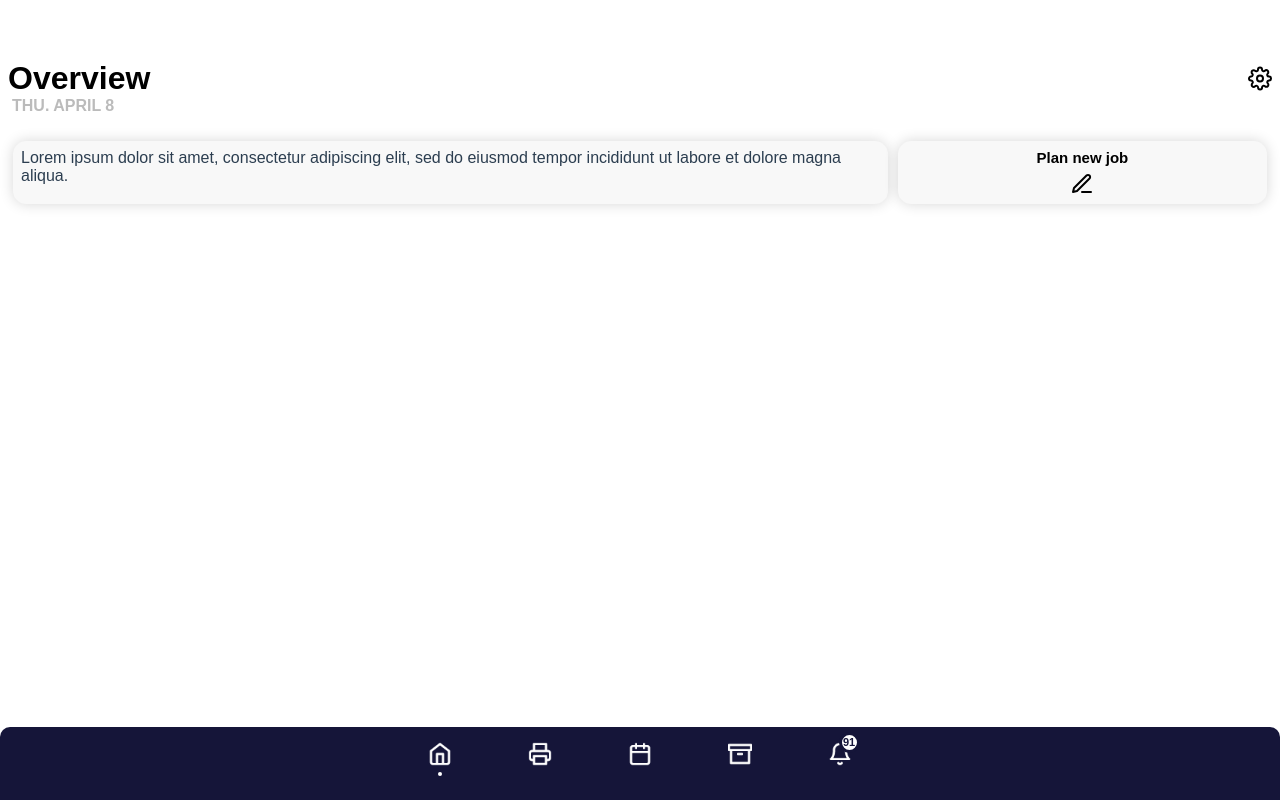
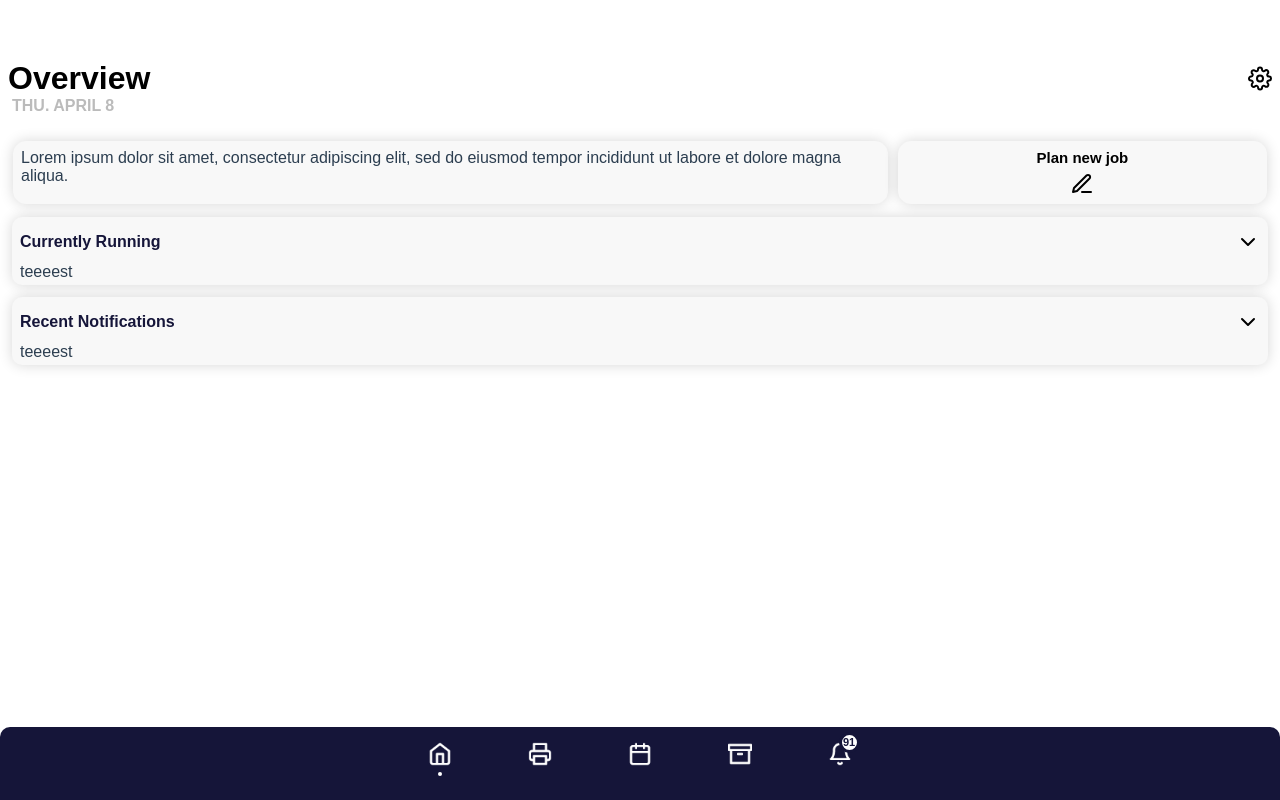
Before and after one commit to RobinGalema/Additive-Vue-App, a Vue app: page / in a window 1280 px wide. Built offline with nearby package versions, Linux system fonts and the light colour scheme; a web font is replaced by a local one.

Commit message:
Made HomeScreen base

```diff
--- a/src/components/Homescreen/HomeScreenNotifications.Vue
+++ b/src/components/Homescreen/HomeScreenNotifications.Vue
@@ -0,0 +1,47 @@
+<template>
+    <div class="cardContainer">
+        <ToggleCard @show-card-content="showCardContent" cardTitle="Recent Notifications" />
+        <div v-if="showTheContent">
+                    teeeest
+        </div>
+    </div>
+
+</template>
+
+<script>
+    import ToggleCard from "@/components/Global/ToggleCard.vue"
+    export default {
+        name: 'HomeScreenNotifications',
+        data(){
+            return{
+            showTheContent: true
+            }
+        },
+        components:{
+            ToggleCard,
+        },
+        methods:{
+             showCardContent(){
+                this.showTheContent = !this.showTheContent
+    }
+  }
+    }
+</script>
+
+<style scoped>
+      .cardContainer{
+        background: #F8F8F8;
+        box-shadow: 0 0 10pt #00000029;
+        border-radius: 10px;
+        text-align: left;
+        padding-top: 4px;
+        padding-bottom: 4px;
+        padding-left: 8px;
+        padding-right: 8px;
+        margin-left: 4px;
+        margin-right: 4px;
+        margin-top: 12px;
+    }
+
+
+</style>
--- a/src/components/Homescreen/HomeScreenRunning.Vue
+++ b/src/components/Homescreen/HomeScreenRunning.Vue
@@ -0,0 +1,47 @@
+<template>
+    <div class="cardContainer">
+        <ToggleCard @show-card-content="showCardContent" cardTitle="Currently Running" />
+        <div v-if="showTheContent">
+                    teeeest
+        </div>
+    </div>
+
+</template>
+
+<script>
+    import ToggleCard from "@/components/Global/ToggleCard.vue"
+    export default {
+        name: 'HomeScreenRunning',
+        data(){
+            return{
+            showTheContent: true
+            }
+        },
+        components:{
+            ToggleCard,
+        },
+        methods:{
+             showCardContent(){
+                this.showTheContent = !this.showTheContent
+    }
+  }
+    }
+</script>
+
+<style scoped>
+      .cardContainer{
+        background: #F8F8F8;
+        box-shadow: 0 0 10pt #00000029;
+        border-radius: 10px;
+        text-align: left;
+        padding-top: 4px;
+        padding-bottom: 4px;
+        padding-left: 8px;
+        padding-right: 8px;
+        margin-left: 4px;
+        margin-right: 4px;
+        margin-top: 8px;
+    }
+
+
+</style>
--- a/src/views/Home.vue
+++ b/src/views/Home.vue
@@ -3,19 +3,23 @@
     <h1>Overview</h1>
     <img src="../assets/icons/settings.svg">
   </div>
-  <h4>{{date}}</h4>
+  <h4 class="date">{{date}}</h4>
 
   <div class="firstRow">
     <HomeScreenDiagram />
     <PlanNewJobButton text="Plan new job" version="homeScreenButton"  picture_src="../assets/logo.png"/>
   </div>
 
+  <HomeScreenRunning />
+    <HomeScreenNotifications />
 
 </template>
 
 <script>
   import HomeScreenDiagram from "@/components/Homescreen/HomeScreenDiagram.vue"
   import PlanNewJobButton from "@/components/Global/GlobalButton.vue"
+  import HomeScreenRunning from "@/components/Homescreen/HomeScreenRunning.vue"
+  import HomeScreenNotifications from "@/components/Homescreen/HomeScreenNotifications.vue"
   export default {
     name: 'Home',
     data(){
@@ -25,7 +29,9 @@
     },
     components:{
       HomeScreenDiagram,
-      PlanNewJobButton
+      PlanNewJobButton,
+      HomeScreenRunning,
+      HomeScreenNotifications
     },
     methods:{
       getCurrentDate: function () {
@@ -55,11 +61,11 @@ h1{
   color: #000000;
 }
 
-h4{
+.date{
   margin-top: 0px;
   margin-left: 4px;
+  color: #BBBBBB;
   text-transform: uppercase;
-  color: #BBBBBB;
 }
 
 .firstRow{
```
